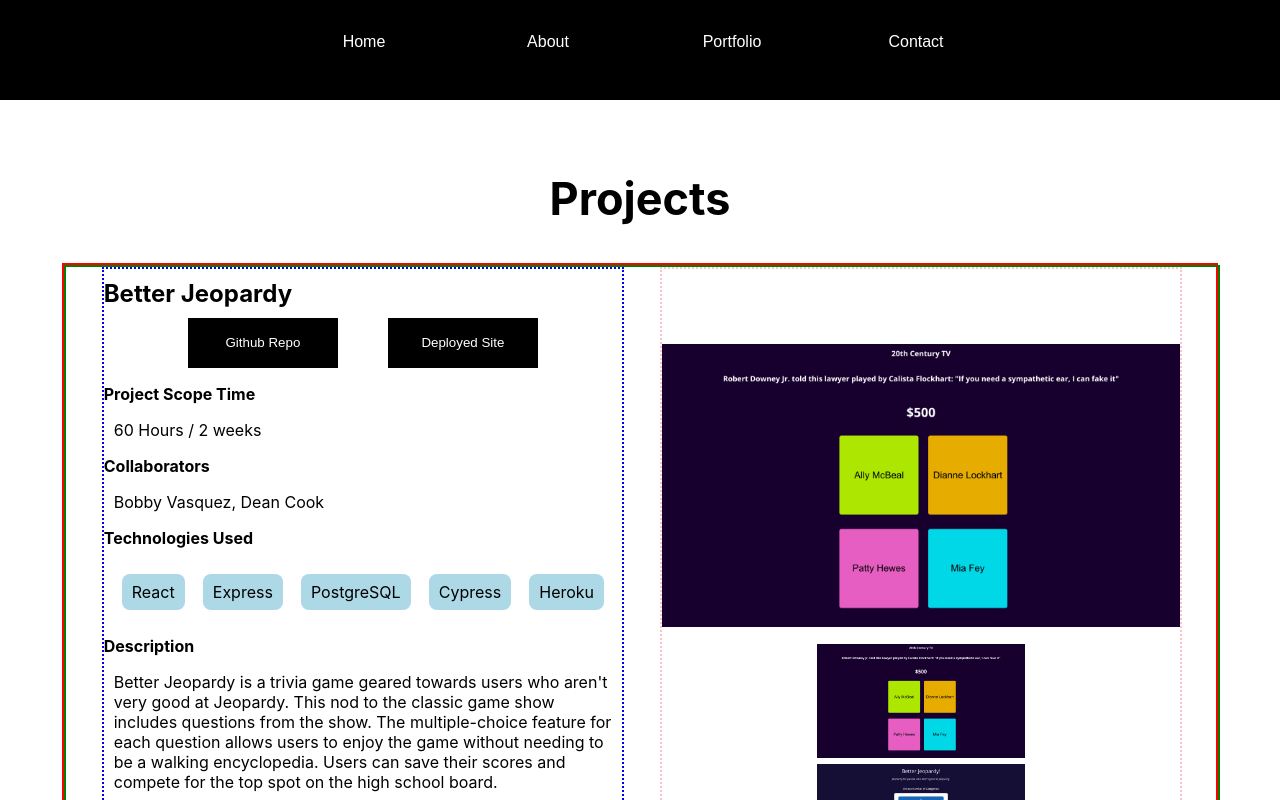
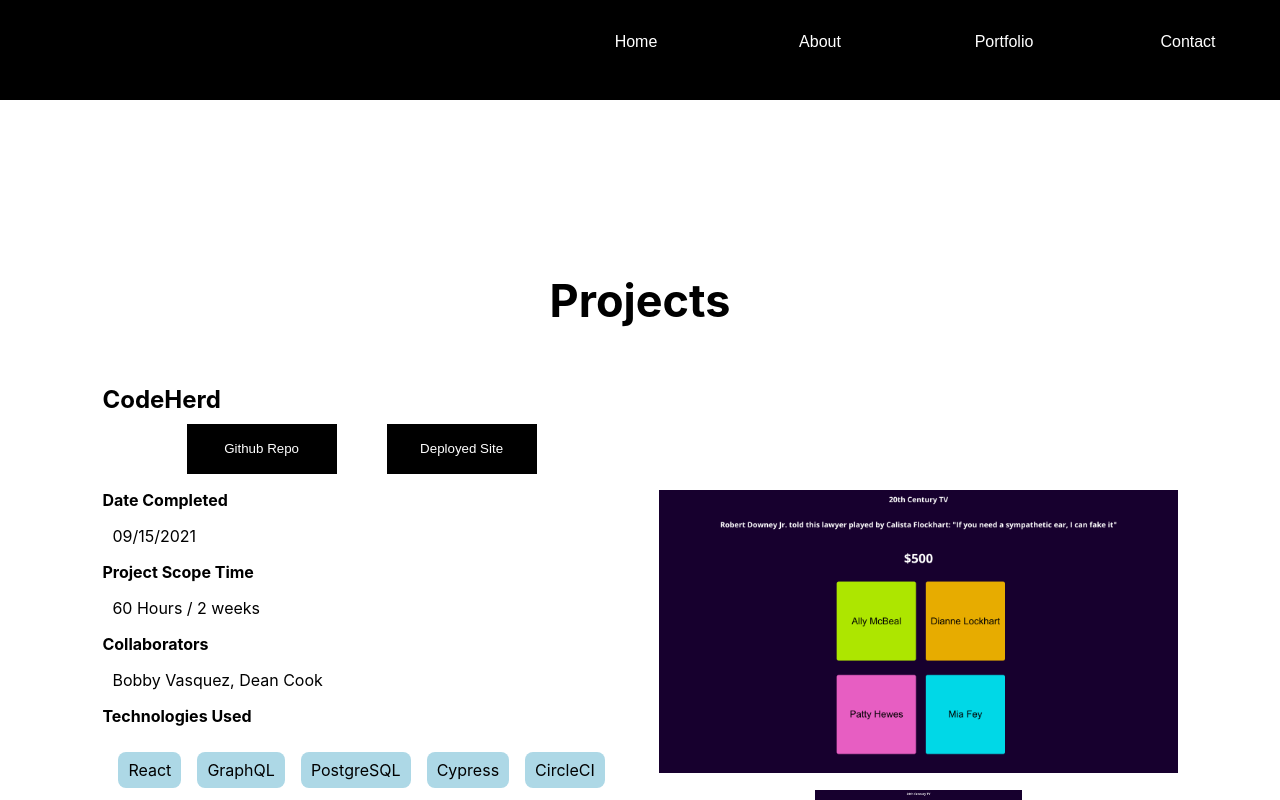
Before and after one commit to shawnmcmahon/portfolio, a React (Create React App) app: page /portfolio in a window 1280 px wide. Shown: the top 800 px of the page. Built offline with nearby package versions, Linux system fonts and the light colour scheme.

Commit message:
Add CodeHerd project to the Portfolio state

```diff
--- a/src/Components/Portfolio/Portfolio.css
+++ b/src/Components/Portfolio/Portfolio.css
@@ -1,6 +1,6 @@
 .projects-outter {
   width: 100%;
-  height: 2000px;
+  height: 4000px;
   padding-top: 100px;
   display: flex;
   flex-direction: column;
@@ -10,7 +10,7 @@
 }
 
 .portfolio-container {
-  border: 2px red solid;
+  /* border: 2px red solid; */
   width: 90%;
   height: 90%;
   display: flex;
--- a/src/Components/Portfolio/Portfolio.js
+++ b/src/Components/Portfolio/Portfolio.js
@@ -8,11 +8,26 @@ import bj3 from '../../assets/better-jeopardy/bj3.png';
 
 const Portfolio = () => {
   const [portfolio, setPortfolio] = useState([
+      {
+        number: 1,
+        title: "CodeHerd",
+        time: "60 Hours / 2 weeks",
+        dateCompleted: "09/15/2021",
+        collaborators: ["Bobby Vasquez, Dean Cook"],
+        technologiesUsed: ["React", "GraphQL", "PostgreSQL", "Cypress", "CircleCI"],
+        description: "CodeHerd is a project management app where Turing students can store all the links to their projects. They can keep track of project collaborators and resources they may use for each individual project. And they can go back in time to view resources they have collected for previous projects.",
+        learningGoals: ["1. Utilize Apollo/GraphQL to query and mutate data on the backend", "2. Apply continous integration with CircleCI"],
+        pictures: [
+        bj1, bj2, bj3],
+        githubRepo: 'https://github.com/shawnmcmahon/CodeHerd',
+        deployedSite: 'https://codeherd.herokuapp.com/'
+    },
     {
-        number: 1,
+        number: 2,
         title: "Better Jeopardy",
         time: "60 Hours / 2 weeks",
-        collaborators: ["Bobby Vasquez, Dean Cook"],
+        dateCompleted: "08/02/2021",
+        collaborators: ["Dean Cook, Bobby Vasquez"],
         technologiesUsed: ["React", "Express", "PostgreSQL", "Cypress", "Heroku"],
         description: "Better Jeopardy is a trivia game geared towards users who aren't very good at Jeopardy. This nod to the classic game show includes questions from the show. The multiple-choice feature for each question allows users to enjoy the game without needing to be a walking encyclopedia. Users can save their scores and compete for the top spot on the high school board.",
         learningGoals: ["1. Create a custom API utilizing Express JS", "2. Use PostgreSQL to create a database to store questions and saved games"],
@@ -22,9 +37,10 @@ const Portfolio = () => {
         deployedSite: 'https://better-jeopardy.herokuapp.com/'
     },
     {
-      number: 2,
+      number: 3,
       title: "Rancid Tomatillos",
       time: "60 Hours / 2 weeks",
+      dateCompleted: "07/26/2021",
       collaborators: ["Bobby Vasquez"],
       technologiesUsed: ["React", "CSS3", "Github", "Cypress", "Heroku"],
       description: "The goal of this partner project was to create a website where users can view movie information hosted from a Heroku API.",
@@ -33,6 +49,20 @@ const Portfolio = () => {
       bj1, bj2, bj3],
       githubRepo: 'https://github.com/shawnmcmahon/rancid-tomatillos',
       deployedSite: 'https://rancid-tomatillos-smbv.herokuapp.com/'
+    },
+    {
+      number: 4,
+      title: "What's Cooking?",
+      time: "60 Hours / 2 weeks",
+      dateCompleted: "06/15/2021",
+      collaborators: ["Claire Fields, Lourdes Mendoza"],
+      technologiesUsed: ["Javascript", "Sass", "Github", "Mocha", "Webpack"],
+      description: "The purpose of the app is to create a recipe helper that assists the user in understanding what they can cook based on the contents of their pantry.",
+      learningGoals: ["1. Refactor a pre-existing, broken code base into a functional application", "2. Incorporate Sass/SCSS framework to dry up CSS"],
+      pictures: [
+      bj1, bj2, bj3],
+      githubRepo: 'https://github.com/shawnmcmahon/refactor-tractor-wc',
+      deployedSite: ''
   }
 ])
 
--- a/src/Components/Project/Project.css
+++ b/src/Components/Project/Project.css
@@ -1,5 +1,5 @@
 .project-description-container {
-  border: 2px blue dotted;
+  /* border: 2px blue dotted; */
   width: 45%;
   height: 100%;
 }
@@ -13,14 +13,14 @@
   margin: 0 25px 0 25px;
 }
 
-.button-container {
+.project-button-container {
   display: flex;
   flex-direction: row;
   justify-content: center;
 }
 
 .project-images-container {
-  border: 2px pink dotted;
+  /* border: 2px pink dotted; */
   width: 45%;
   height: 100%;
   display: flex;
@@ -51,11 +51,12 @@
 
 .project-outter-container {
   width: 100%;
-  height: 100vh;
-  border: 2px green solid;
+  height: 125vh;
+  /* border: 2px green solid; */
   display: flex;
   flex-direction: row;
   justify-content: space-evenly;
+  margin: 10px 0 10px 0
 }
 
 .project-title {
--- a/src/Components/Project/Project.js
+++ b/src/Components/Project/Project.js
@@ -18,10 +18,12 @@ const Project = ({project}) => {
     <article className="project-outter-container">
       <div className="project-description-container">
         <h3 className="project-title">{project.title}</h3>
-        <div className="button-container">
+        <div className="project-button-container">
           <a href={project.githubRepo}><button className="project-button">Github Repo </button></a>
           <a href={project.deployedSite}><button className="project-button">Deployed Site</button></a>
         </div>
+        <p className="label">Date Completed</p>
+            <p className="value">{project.dateCompleted}</p>
           <p className="label">Project Scope Time</p>
             <p className="value">{project.time}</p>
           <p className="label">Collaborators</p>
```
